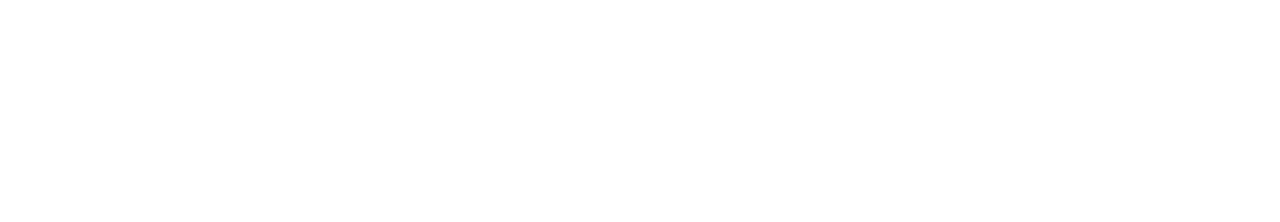
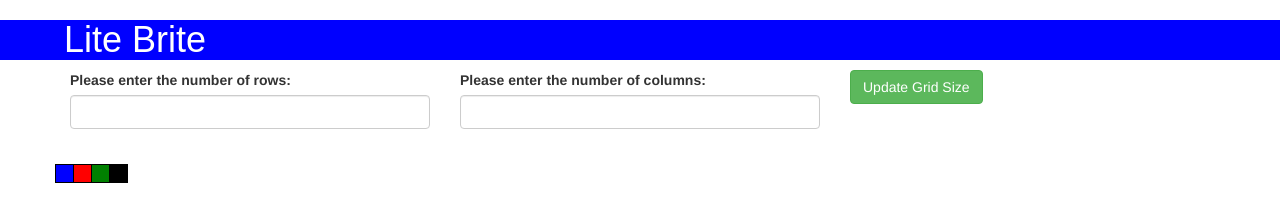
Before and after one commit to tiago9864/lite-brite, a website: page Public/HTML/index.html in a window 1280 px wide. Drawn offline with nearby package versions, Linux system fonts and the light colour scheme; files that its build step writes are made by us from their sources.

Commit message:
this is so cool programming class

```diff
--- a/Public/CSS/main.css
+++ b/Public/CSS/main.css
@@ -0,0 +1,37 @@
+#title {
+  color: white;
+  background-color:  blue;
+  font-family: arial;
+  padding-left: 5%;
+}
+
+.cell {
+  width: 16px;
+  height: 16px;
+  border: 1px solid black;
+}
+
+.red {
+  background-color: red;
+}
+
+.blue {
+  background-color: blue;
+
+}
+
+.black {
+  background-color: black;
+
+}
+
+.green {
+background-color: green;
+
+}
+
+#color tr td {
+  width: 18px;
+  height: 18px;
+  border: 1px solid black;
+}
--- a/Public/HTML/index.html
+++ b/Public/HTML/index.html
@@ -2,10 +2,52 @@
 <html lang="en">
 <head>
   <meta charset="UTF-8">
-
+  <meta name="viewport" content="width=device-width, initial-scale=1.0">
+  <meta http-equiv="X-UA-Compatible" content="ie=edge">
+  <link rel="stylesheet" href="https://cdnjs.cloudflare.com/ajax/libs/twitter-bootstrap/3.3.7/css/bootstrap.min.css">
+  <link rel="stylesheet" href="css/main.css">
   <title>Lite-Brite</title>
 </head>
 <body>
+  <h1 id="title">Lite Brite</h1>
+  <div class="container">
+    <div class="row">
+      <div class="col-md-4">
+        <div class="form-group">
+          <label for="number-of-rows">Please enter the number of rows:</label>
+          <input type="number" id="number-of-rows" class='form-control' min="2" max="5">
+        </div>
+      </div>
+      <div class="col-md-4">
+        <div class="form-group">
+          <label for="number-of-cols">Please enter the number of columns:</label>
+          <input type="number" id="number-of-cols"   class='form-control' min="2" max="5">
+        </div>
+      </div>
+      <div class="col-md-4">
+        <button id="update-grid-button" class="btn btn-success">Update Grid Size</button>
+      </div>
+    </div>
+  <div class="row">
+    <table id="canvas"></table>
+  </div>
+  <br/>
+  <div class="row">
+    <table id="color">
+      <tr>
+        <td class="blue"></td>
+        <td class="red"></td>
+        <td class="green"></td>
+        <td class="black"></td>
+      </tr>
+    </table>
+  </div>
 
+  </div>
+
+<footer>
+  <script src="https://cdnjs.cloudflare.com/ajax/libs/jquery/2.2.4/jquery.js"></script>
+  <script src="js/app.js"></script>
+</footer>
 </body>
 </html>
```
Also changed, not shown: Public/JS/app.js (+65 -0 lines).
